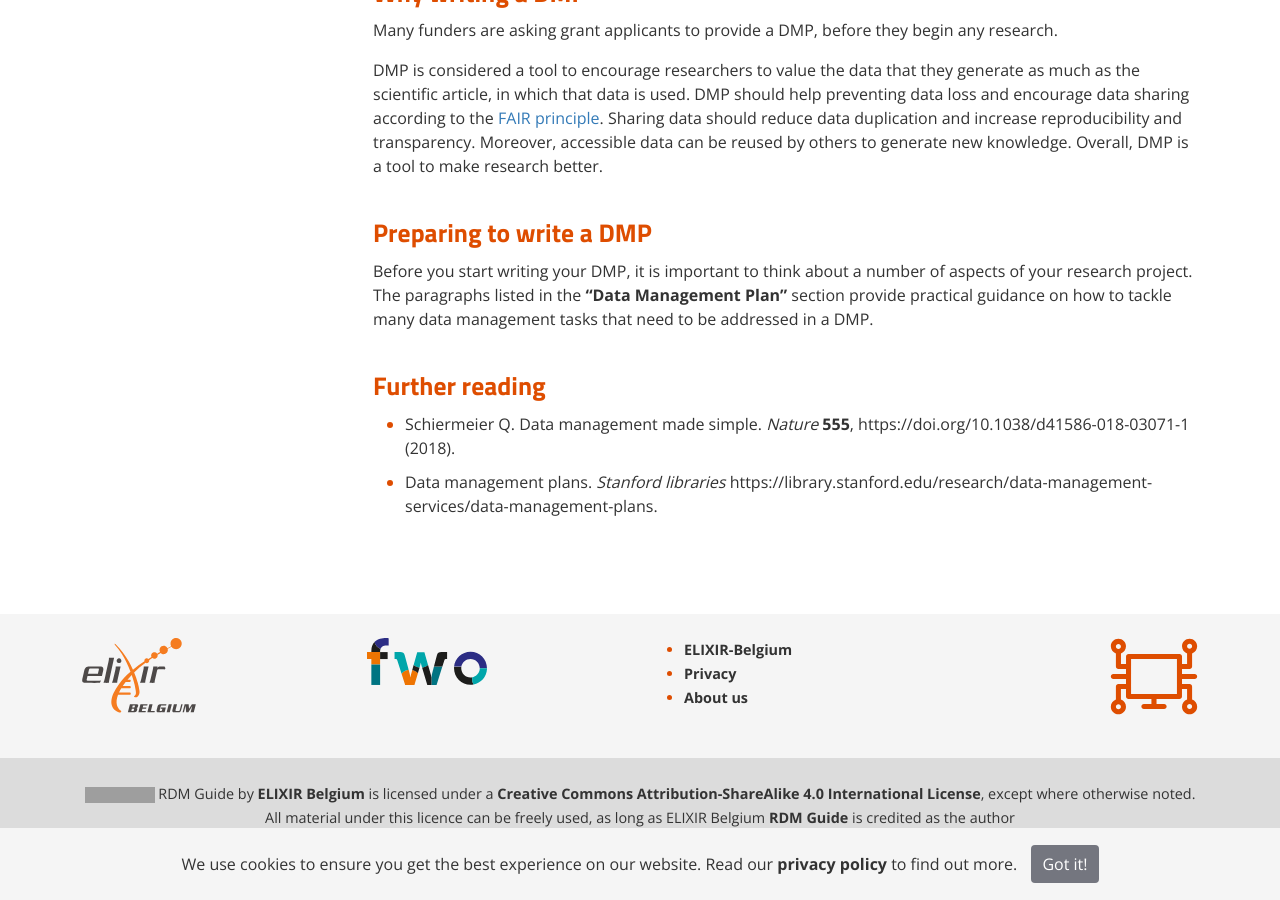
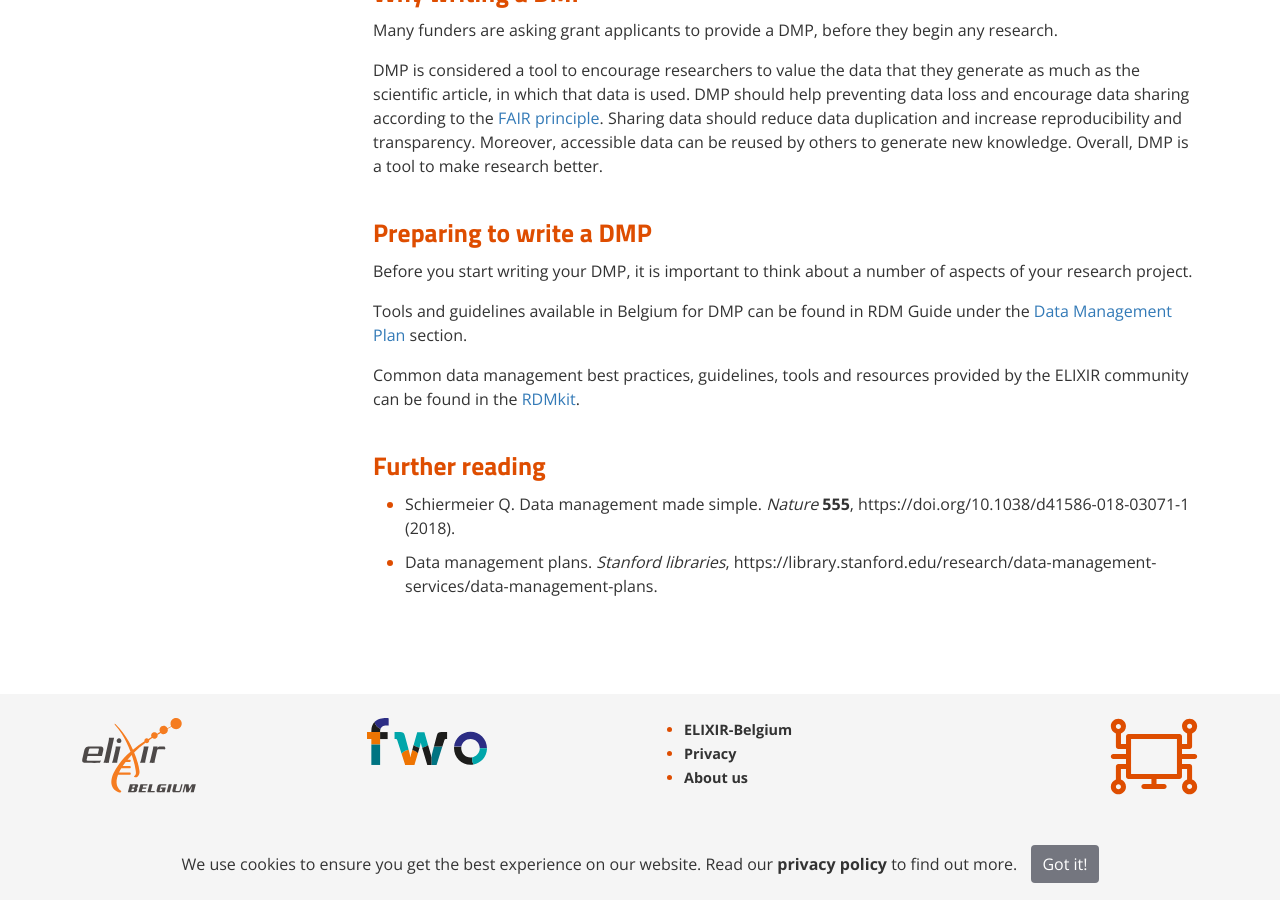
Before and after one commit to ELIXIR-Belgium/rdm-guide, a Jekyll site: the page built from pages/about_DMP.md, in a window 1280 px wide and 900 px high, scrolled down 891 px. Built offline with Jekyll 4.4.1, drawn with Linux system fonts in a browser that asks for light colours; grey boxes are pictures that could not be loaded.

Commit message:
link to RDMkit

```diff
--- a/pages/about_DMP.md
+++ b/pages/about_DMP.md
@@ -17,8 +17,12 @@ Many funders are asking grant applicants to provide a DMP, before they begin any
 DMP is considered a tool to encourage researchers to value the data that they generate as much as the scientific article, in which that data is used. DMP should help preventing data loss and encourage data sharing according to the [FAIR principle](https://www.ncbi.nlm.nih.gov/pmc/articles/PMC4792175/). Sharing data should reduce data duplication and increase reproducibility and transparency. Moreover, accessible data can be reused by others to generate new knowledge. Overall, DMP is a tool to make research better.
 
 ## Preparing to write a DMP
-Before you start writing your DMP, it is important to think about a number of aspects of your research project. The paragraphs listed in the **"Data Management Plan"** section provide practical guidance on how to tackle many data management tasks that need to be addressed in a DMP.
+Before you start writing your DMP, it is important to think about a number of aspects of your research project.
+
+Tools and guidelines available in Belgium for DMP can be found in RDM Guide under the [Data Management Plan](about_DMP) section.
+
+Common data management best practices, guidelines, tools and resources provided by the ELIXIR community can be found in the [RDMkit](https://rdmkit.elixir-europe.org/index.html).
 
 ## Further reading
 * Schiermeier Q. Data management made simple. *Nature* **555**, https://doi.org/10.1038/d41586-018-03071-1 (2018).
-* Data management plans. *Stanford libraries* https://library.stanford.edu/research/data-management-services/data-management-plans.
+* Data management plans. *Stanford libraries*, https://library.stanford.edu/research/data-management-services/data-management-plans.
```
